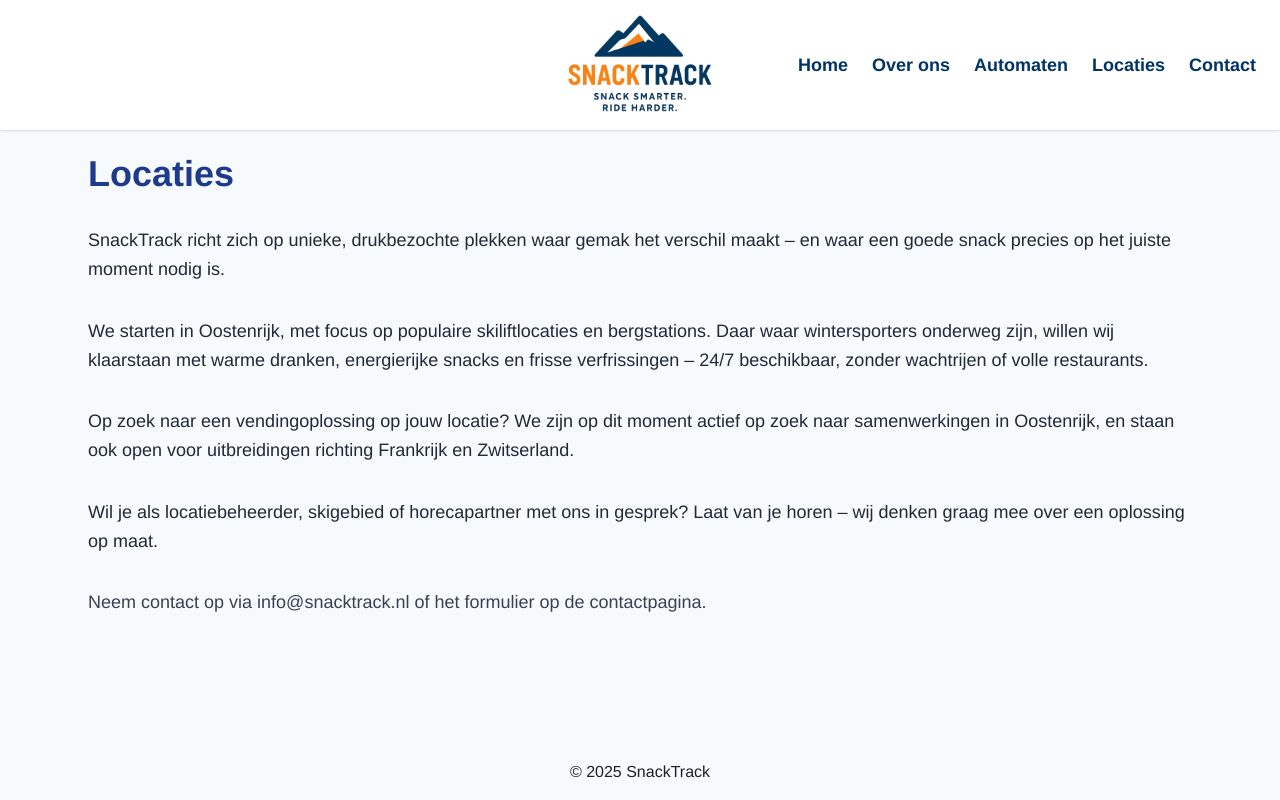
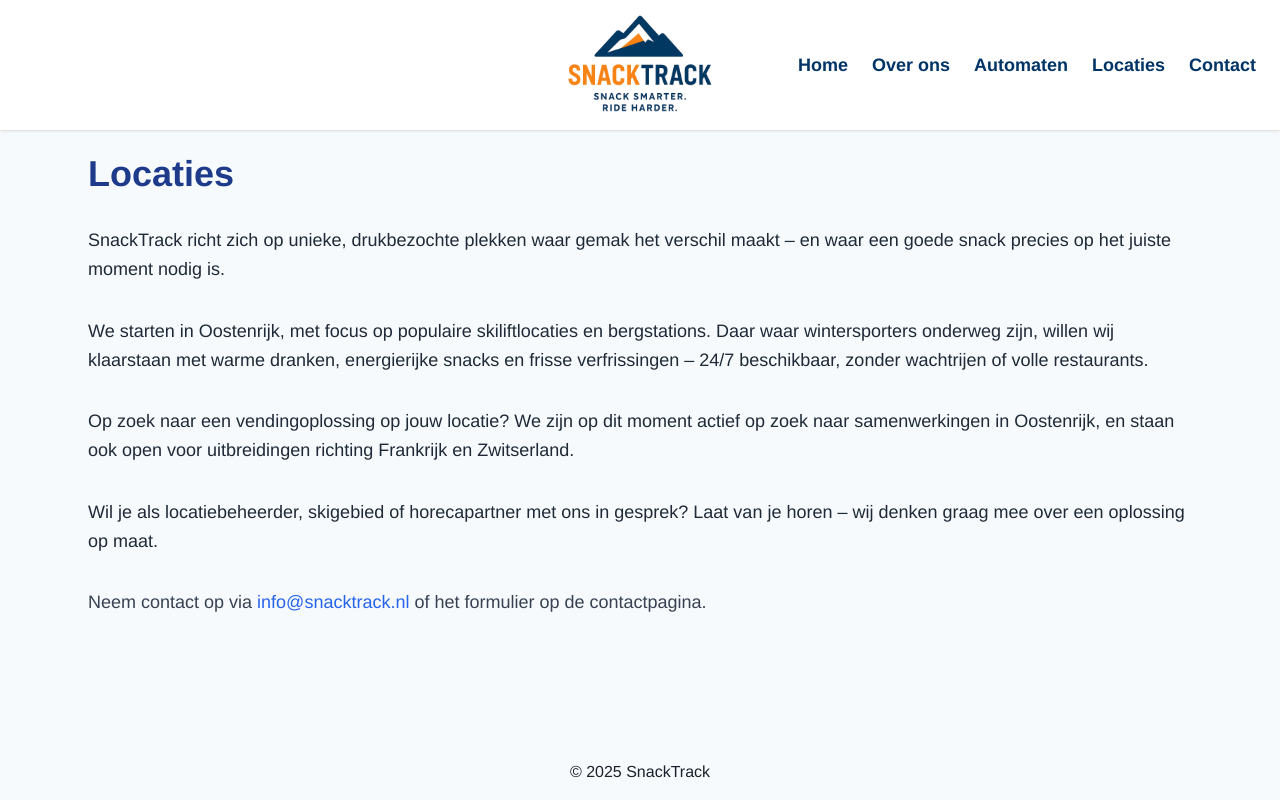
Before and after one commit to snacktracknl/snacktrack-website, a Next.js app: page /locaties in a window 1280 px wide. Built offline with nearby package versions, Linux system fonts and the light colour scheme.

Commit message:
Update locaties.tsx

```diff
--- a/pages/locaties.tsx
+++ b/pages/locaties.tsx
@@ -25,7 +25,7 @@
         </p>
 
         <p className="mt-8 text-lg leading-relaxed text-gray-700">
-          Neem contact op via info@snacktrack.nl of het formulier op de contactpagina.
+          Neem contact op via <a href="mailto:info@snacktrack.nl" className="text-blue-600 hover:text-orange-500">info@snacktrack.nl</a> of het formulier op de contactpagina.
         </p>
       </main>
       <Footer />
```
